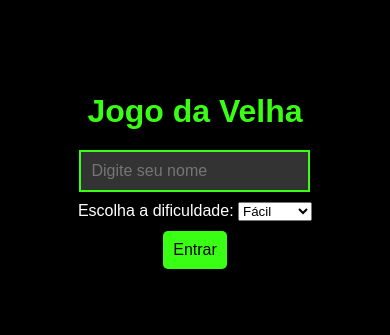
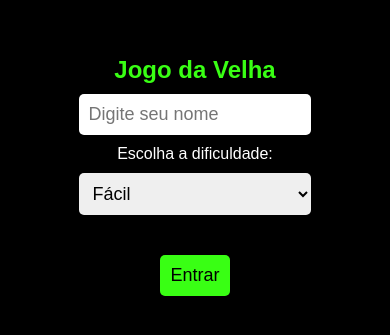
Before and after one commit to ZheMovies/Jogo-da-Velha, a plain HTML site: page index.html in a window 390 px wide. Shown: the part 241-576 px from the top of the page. Drawn offline with Linux system fonts and the light colour scheme.

Commit message:
Atualizar o style.css

```diff
--- a/style.css
+++ b/style.css
@@ -2,95 +2,96 @@
   margin: 0;
   padding: 0;
   box-sizing: border-box;
-  font-family: 'Arial', sans-serif;
 }
 
 body {
+  font-family: Arial, sans-serif;
+  background-color: black;
+  color: white;
   display: flex;
   justify-content: center;
   align-items: center;
-  height: 100vh;
-  background-color: #000;
-  color: #fff;
+  min-height: 100vh;
   flex-direction: column;
+}
+
+h1 {
+  color: #39ff14;
   text-align: center;
 }
 
-h1 {
-  font-size: 3rem;
-  color: #39ff14; /* Neon verde */
+.container {
+  text-align: center;
+}
+
+input, select, button {
+  padding: 10px;
+  margin: 10px;
+  font-size: 18px;
+  border-radius: 5px;
+  border: none;
+}
+
+input, select {
+  width: 80%;
+  max-width: 300px;
+}
+
+button {
+  background-color: #39ff14;
+  color: black;
+  cursor: pointer;
+}
+
+button:hover {
+  background-color: #00e600;
+}
+
+.difficulty-selector {
   margin-bottom: 20px;
 }
 
 #game-board {
   display: grid;
-  grid-template-columns: repeat(3, 100px);
+  grid-template-columns: repeat(3, 1fr);
   grid-gap: 10px;
   margin-top: 20px;
+  width: 90%;
+  max-width: 400px;
+  margin: auto;
 }
 
 .cell {
-  width: 100px;
+  background-color: #333;
+  color: #39ff14;
+  font-size: 48px;
+  font-weight: bold;
   height: 100px;
-  background-color: #222;
-  border: 2px solid #39ff14;
   display: flex;
   justify-content: center;
   align-items: center;
-  font-size: 2rem;
-  color: #39ff14;
   cursor: pointer;
 }
 
-#login-screen {
-  display: flex;
-  flex-direction: column;
-  align-items: center;
-}
-
-#player-name {
-  padding: 10px;
-  font-size: 1.2rem;
-  margin-bottom: 10px;
-  border: 2px solid #39ff14;
-  background-color: #333;
-  color: #fff;
-}
-
-.btn {
-  background-color: #39ff14;
-  color: black;
-  padding: 10px;
-  border: none;
-  border-radius: 5px;
-  cursor: pointer;
-  font-size: 1rem;
-  margin-top: 10px;
+.cell:hover {
+  background-color: #444;
 }
 
 #player-turn {
-  font-size: 1.5rem;
-  color: #ff007f; /* Neon rosa */
-  margin-bottom: 20px;
+  margin: 20px;
 }
 
 #reset-game {
-  background-color: #ff007f; /* Neon rosa */
-  margin-top: 20px;
+  background-color: #ff5733;
 }
 
 @media (max-width: 600px) {
-  .cell {
-    width: 80px;
-    height: 80px;
-    font-size: 1.5rem;
+  h1 {
+    font-size: 24px;
   }
 
-  h1 {
-    font-size: 2rem;
+  .cell {
+    font-size: 36px;
+    height: 80px;
   }
-
-  #player-name {
-    font-size: 1rem;
-  }
-  }
+}
```
